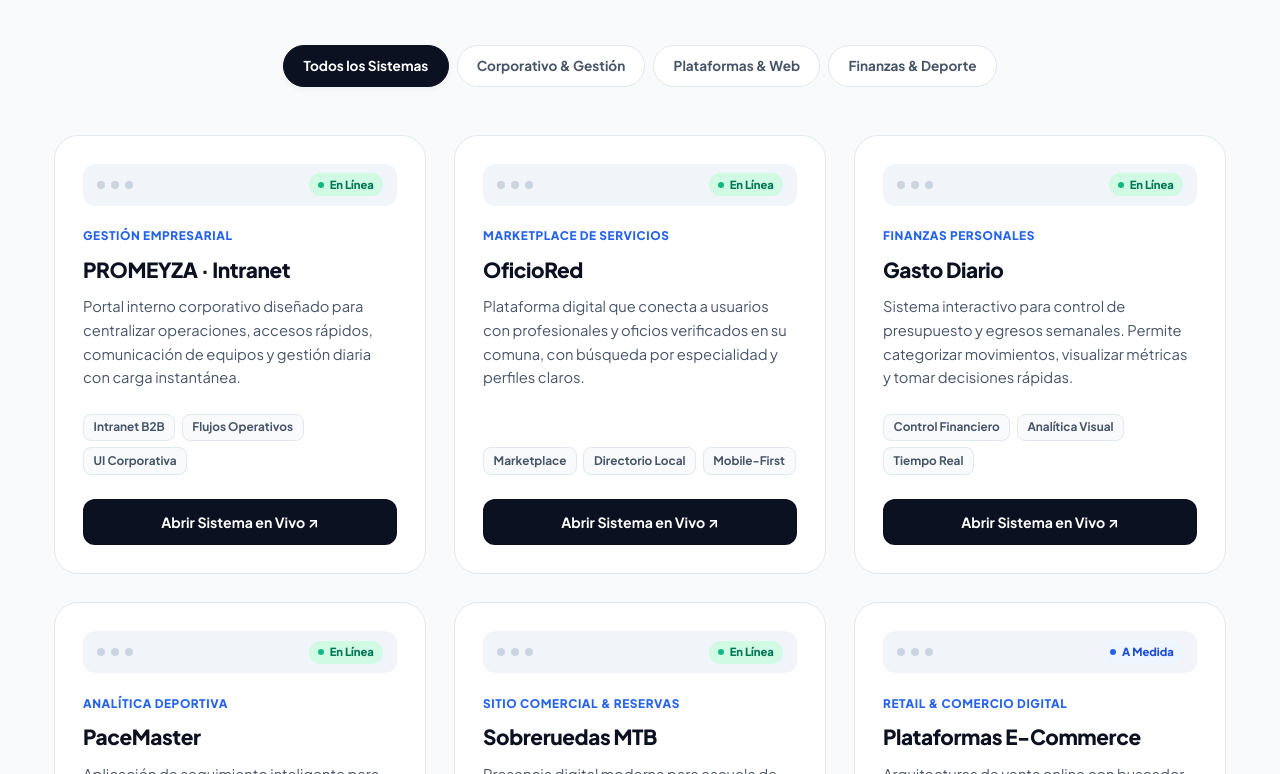
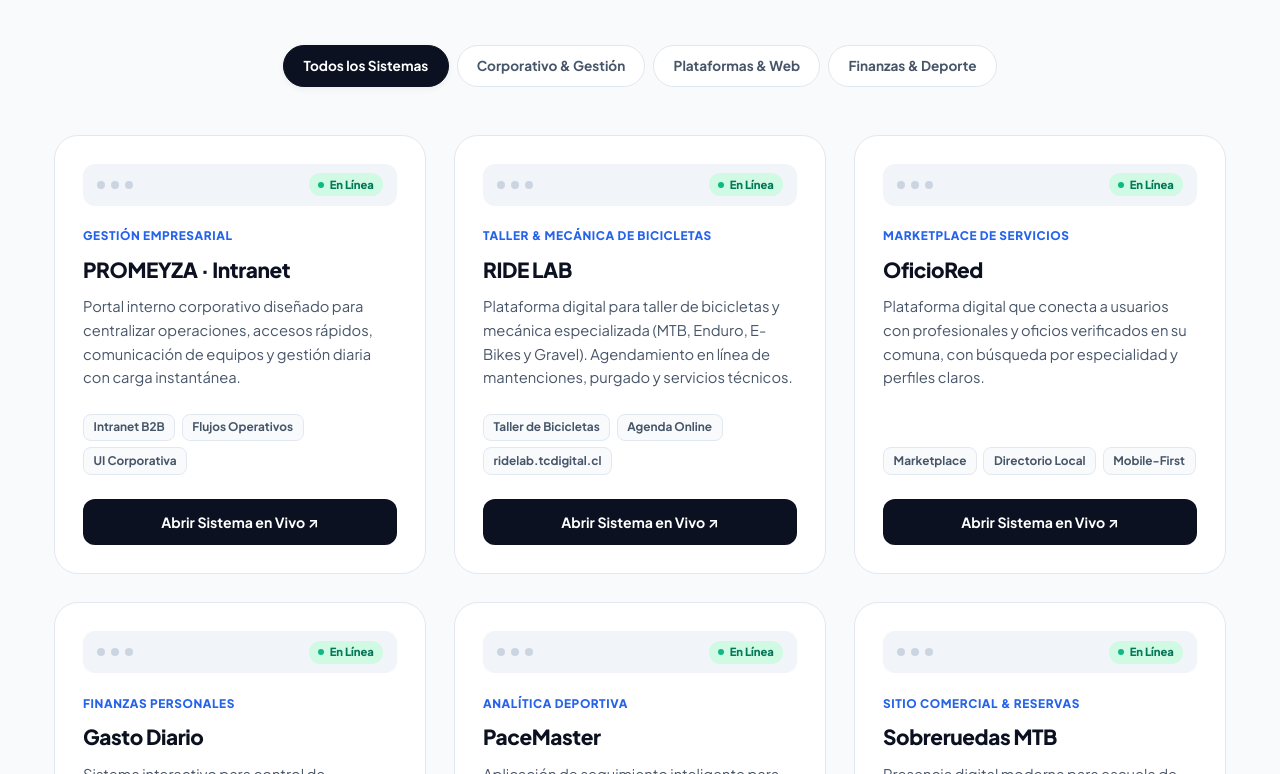
Before and after one commit to felipetorocanales/tcdigital, a plain HTML site: page index.html in a window 1280 px wide. Shown: the part 1139-1913 px from the top of the page. Drawn offline with Linux system fonts and the light colour scheme.

Commit message:
feat: add RIDE LAB (ridelab.tcdigital.cl) to systems showcase

```diff
--- a/index.html
+++ b/index.html
@@ -114,7 +114,7 @@
       <div class="container">
         <div class="metrics-grid">
           <div class="metric-card">
-            <span class="metric-value">5+</span>
+            <span class="metric-value">6+</span>
             <span class="metric-label">Sistemas Activos en Producción</span>
           </div>
           <div class="metric-card">
@@ -170,6 +170,27 @@
               <span class="sys-tag">UI Corporativa</span>
             </div>
             <a href="https://felipetorocanales.github.io/Promeyza-intra/" target="_blank" class="btn-launch-system">
+              Abrir Sistema en Vivo ↗
+            </a>
+          </div>
+
+          <!-- System: RIDE LAB (Taller de Bicicletas) -->
+          <div class="system-card reveal" data-category="marketplace">
+            <div class="system-preview-bar">
+              <div class="preview-dots"><span></span><span></span><span></span></div>
+              <span class="live-status-pill"><span class="live-dot"></span> En Línea</span>
+            </div>
+            <div class="system-category">Taller & Mecánica de Bicicletas</div>
+            <h3 class="system-name">RIDE LAB</h3>
+            <p class="system-desc">
+              Plataforma digital para taller de bicicletas y mecánica especializada (MTB, Enduro, E-Bikes y Gravel). Agendamiento en línea de mantenciones, purgado y servicios técnicos.
+            </p>
+            <div class="system-tags">
+              <span class="sys-tag">Taller de Bicicletas</span>
+              <span class="sys-tag">Agenda Online</span>
+              <span class="sys-tag">ridelab.tcdigital.cl</span>
+            </div>
+            <a href="https://ridelab.tcdigital.cl/" target="_blank" class="btn-launch-system">
               Abrir Sistema en Vivo ↗
             </a>
           </div>
```
